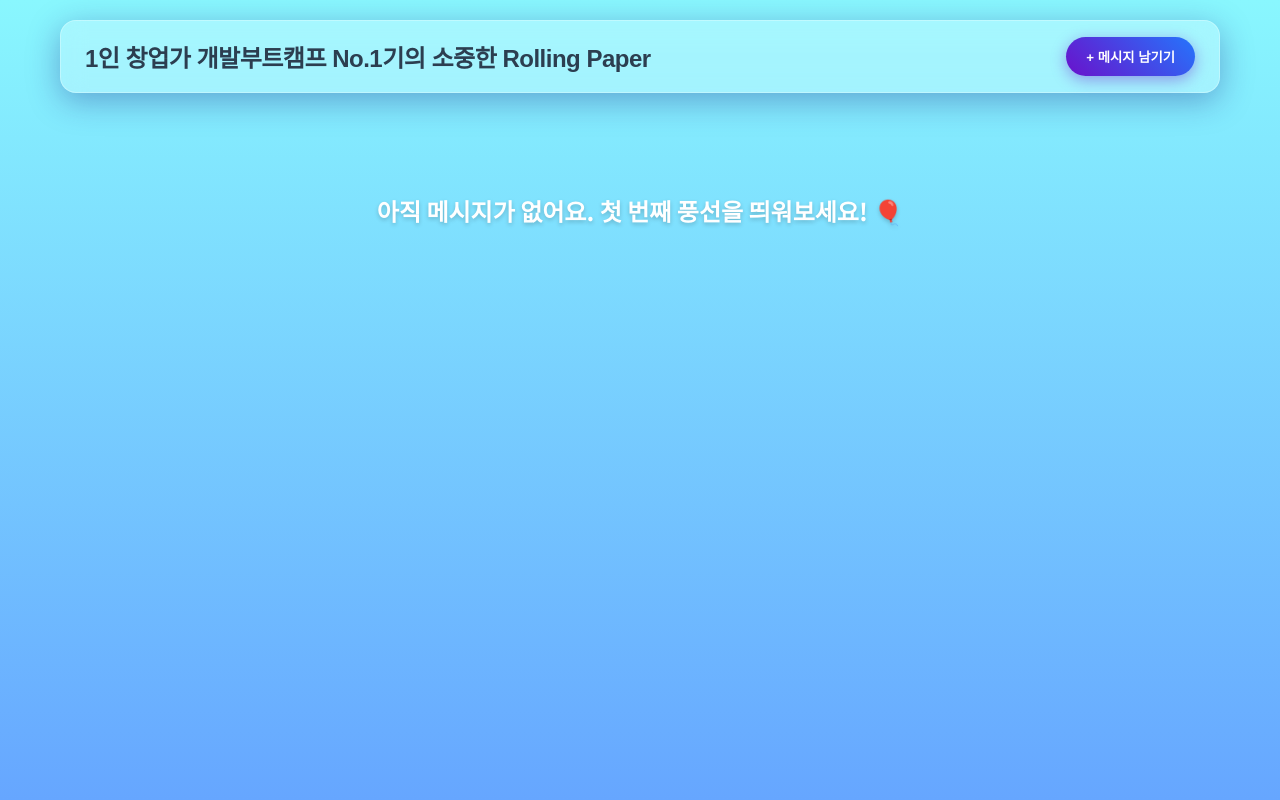
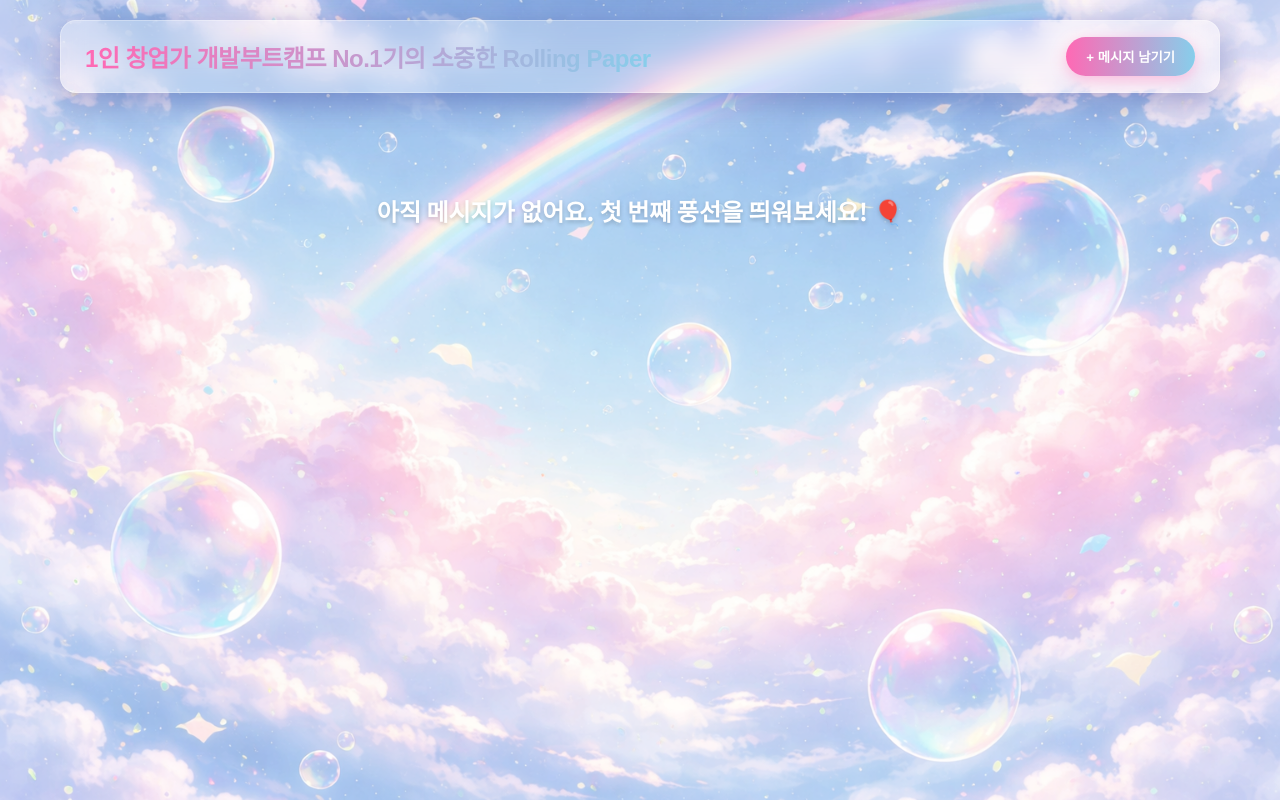
Before and after one commit to coring2yo/No.1, a React (Vite) app: page / in a window 1280 px wide. Built offline with nearby package versions, Linux system fonts and the light colour scheme; a web font is replaced by a local one.

Commit message:
feat: Add background image and pink-to-sky-blue gradient theme

```diff
--- a/src/App.css
+++ b/src/App.css
@@ -21,19 +21,22 @@
   font-family: var(--font-favorite);
   font-size: 1.5rem;
   font-weight: 700;
-  color: var(--text-primary);
+  background: linear-gradient(90deg, #ff69b4, #87ceeb);
+  -webkit-background-clip: text;
+  -webkit-text-fill-color: transparent;
+  background-clip: text;
   letter-spacing: -0.5px;
 }
 
 .add-btn {
   font-family: var(--font-favorite);
-  background: var(--accent-gradient);
+  background: linear-gradient(90deg, #ff69b4, #87ceeb);
   color: white;
   padding: 10px 20px;
   border-radius: 20px;
   font-weight: 600;
   transition: transform 0.2s, box-shadow 0.2s;
-  box-shadow: 0 4px 15px rgba(106, 17, 203, 0.4);
+  box-shadow: 0 4px 15px rgba(255, 105, 180, 0.4);
 }
 
 .add-btn:hover {
--- a/src/App.jsx
+++ b/src/App.jsx
@@ -7,8 +7,9 @@ function App() {
   const [messages, setMessages] = useState([]);
   const [isModalOpen, setIsModalOpen] = useState(false);
   const [editingMessage, setEditingMessage] = useState(null);
+  const [currentUser, setCurrentUser] = useState(null);
 
-  // Load messages from localStorage on mount
+  // Load messages and current user from localStorage on mount
   useEffect(() => {
     const saved = localStorage.getItem('rolling_paper_messages');
     if (saved) {
@@ -18,6 +19,11 @@ function App() {
         console.error('Failed to load messages', e);
       }
     }
+
+    const savedUser = localStorage.getItem('rolling_paper_current_user');
+    if (savedUser) {
+      setCurrentUser(savedUser);
+    }
   }, []);
 
   // Save messages to localStorage whenever they change
@@ -26,6 +32,11 @@ function App() {
   }, [messages]);
 
   const addMessage = (newMessage) => {
+    // Set current user if not already set
+    if (!currentUser) {
+      setCurrentUser(newMessage.author);
+      localStorage.setItem('rolling_paper_current_user', newMessage.author);
+    }
     setMessages((prev) => [newMessage, ...prev]);
   };
 
@@ -55,11 +66,6 @@ function App() {
     } else {
       addMessage(messageData);
     }
-    setIsModalOpen(false); // Close here to avoid prop drilling close logic if not needed, but CreateMessageModal calls onClose.
-    // Wait, CreateMessageModal calls onClose AFTER onSubmit.
-    // Actually CreateMessageModal calls onSubmit then onClose.
-    // So here I just handle the data. The closing is handled by the modal's internal logic calling the onClose prop.
-    // But wait, "onClose={() => setIsModalOpen(false)}" is passed.
   };
 
   return (
@@ -79,6 +85,7 @@ function App() {
           messages={messages}
           onDelete={deleteMessage}
           onEdit={handleOpenEditModal}
+          currentUser={currentUser}
         />
       </main>
 
--- a/src/components/Board.jsx
+++ b/src/components/Board.jsx
@@ -2,7 +2,7 @@ import { useMemo } from 'react';
 import MessageCard from './MessageCard';
 import './Board.css';
 
-const Board = ({ messages, onDelete, onEdit }) => {
+const Board = ({ messages, onDelete, onEdit, currentUser }) => {
     // Memoize the random positions to prevent re-calculation on every render
     // unless messages change significantly.
     // Note: If you want truly persistent positions for existing messages when new ones are added,
@@ -40,6 +40,7 @@ const Board = ({ messages, onDelete, onEdit }) => {
                         message={msg}
                         onDelete={onDelete}
                         onEdit={onEdit}
+                        currentUser={currentUser}
                     />
                 </div>
             ))}
--- a/src/components/CreateMessageModal.css
+++ b/src/components/CreateMessageModal.css
@@ -33,8 +33,12 @@
 }
 
 .modal-header h2 {
+    font-family: var(--font-favorite);
     font-size: 1.5rem;
-    color: var(--text-primary);
+    background: linear-gradient(90deg, #ff69b4, #87ceeb);
+    -webkit-background-clip: text;
+    -webkit-text-fill-color: transparent;
+    background-clip: text;
 }
 
 .close-btn {
@@ -51,8 +55,12 @@
 .form-group label {
     display: block;
     margin-bottom: 8px;
-    font-weight: 600;
-    color: var(--text-primary);
+    font-family: var(--font-favorite);
+    font-weight: 700;
+    background: linear-gradient(90deg, #ff69b4, #87ceeb);
+    -webkit-background-clip: text;
+    -webkit-text-fill-color: transparent;
+    background-clip: text;
     font-size: 0.9rem;
 }
 
@@ -137,12 +145,12 @@
 .submit-btn {
     width: 100%;
     padding: 14px;
-    background: var(--accent-gradient);
+    background: linear-gradient(90deg, #ff69b4, #87ceeb);
     color: white;
     border-radius: 8px;
     font-size: 1.1rem;
     font-weight: 700;
-    box-shadow: 0 4px 15px rgba(106, 17, 203, 0.3);
+    box-shadow: 0 4px 15px rgba(255, 105, 180, 0.3);
 }
 
 .submit-btn:hover {
--- a/src/components/MessageCard.jsx
+++ b/src/components/MessageCard.jsx
@@ -1,13 +1,16 @@
+
 import './MessageCard.css';
 
-const MessageCard = ({ message, onDelete, onEdit }) => {
-    const { text, author, image, color, timestamp } = message;
+const MessageCard = ({ message, onDelete, onEdit, currentUser }) => {
+    const { text, author, image, color } = message;
+    const isAuthor = currentUser && currentUser === author;
 
     return (
         <div
             className="message-card animate-fade-in"
             style={{ backgroundColor: color || '#fff' }}
         >
+            {isAuthor && (
                 <div className="card-actions">
                     <button
                         className="action-btn edit-btn"
@@ -24,6 +27,7 @@ const MessageCard = ({ message, onDelete, onEdit }) => {
                         🗑️
                     </button>
                 </div>
+            )}
 
             {image && (
                 <div className="card-image">
--- a/src/index.css
+++ b/src/index.css
@@ -39,10 +39,28 @@
 
 body {
   font-family: var(--font-main);
-  background: var(--bg-gradient);
+  background-image: url('/background.png');
+  background-size: cover;
+  background-position: center;
+  background-attachment: fixed;
+  background-repeat: no-repeat;
   min-height: 100vh;
   color: var(--text-primary);
   overflow-x: hidden;
+  position: relative;
+  image-rendering: -webkit-optimize-contrast;
+  image-rendering: crisp-edges;
+}
+
+body::before {
+  content: '';
+  position: fixed;
+  top: 0;
+  left: 0;
+  width: 100%;
+  height: 100%;
+  background: rgba(255, 255, 255, 0.3);
+  z-index: -1;
 }
 
 button {
```
Also changed, not shown: public/background.png (added). Lines whose indentation alone changed are shown as unchanged.
